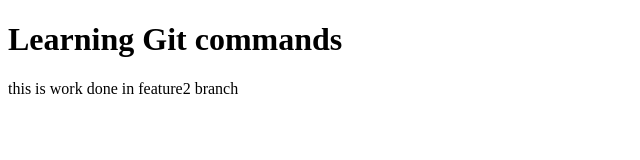
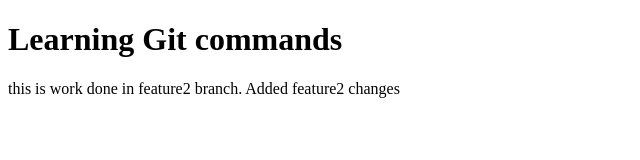
Before and after one commit to pranavshekhar007/Another_one, a plain HTML site: page index.html in a window 1280 px wide. Shown: the whole page, without its empty margins (0-640 px from the left). Drawn offline with Linux system fonts and the light colour scheme.

Commit message:
added some branch in feature2

```diff
--- a/index.html
+++ b/index.html
@@ -7,6 +7,6 @@
 </head>
 <body>
     <h1>Learning Git commands</h1>
-    <p>this is work done in feature2 branch</p>
+    <p>this is work done in feature2 branch. Added feature2 changes</p>
 </body>
 </html>
```
